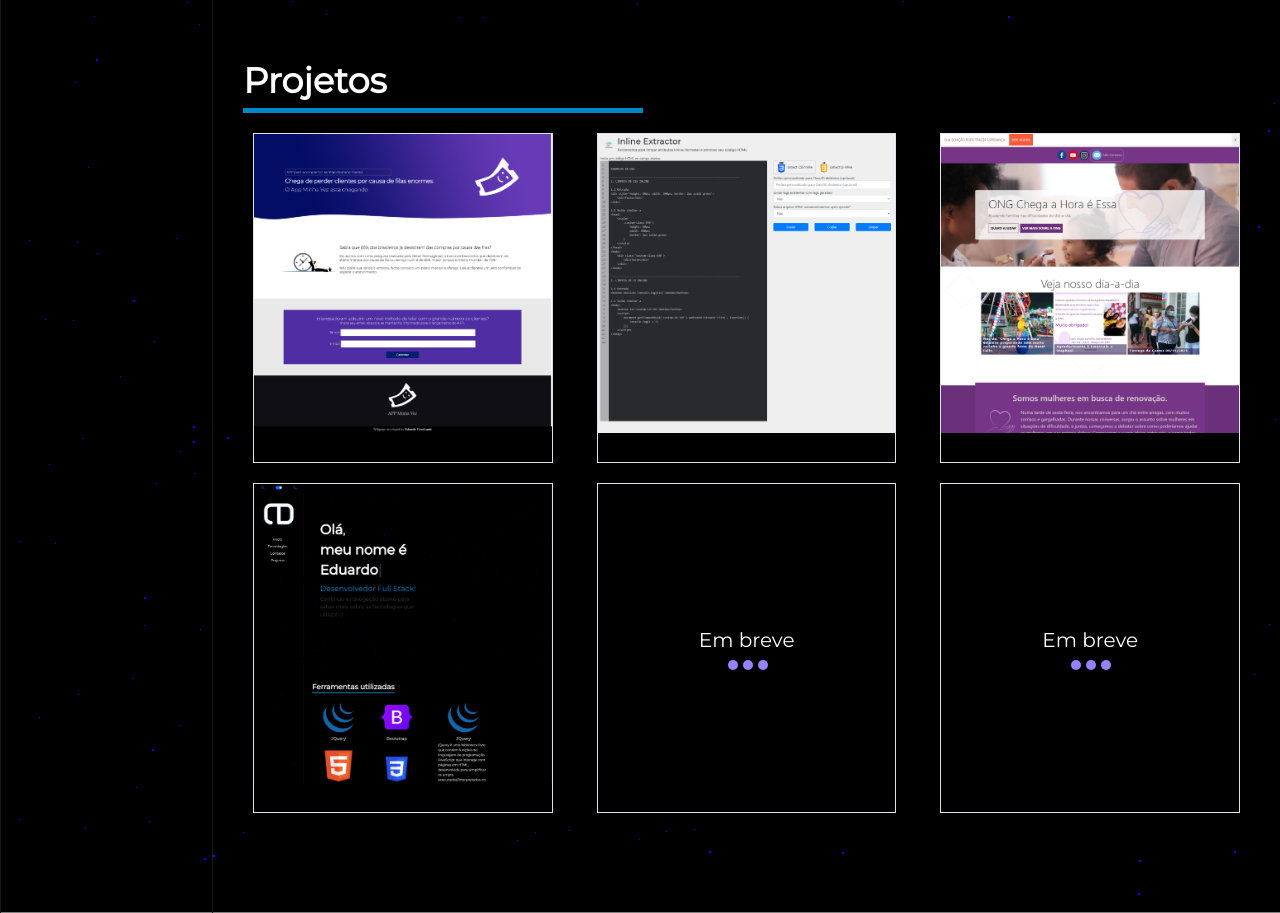
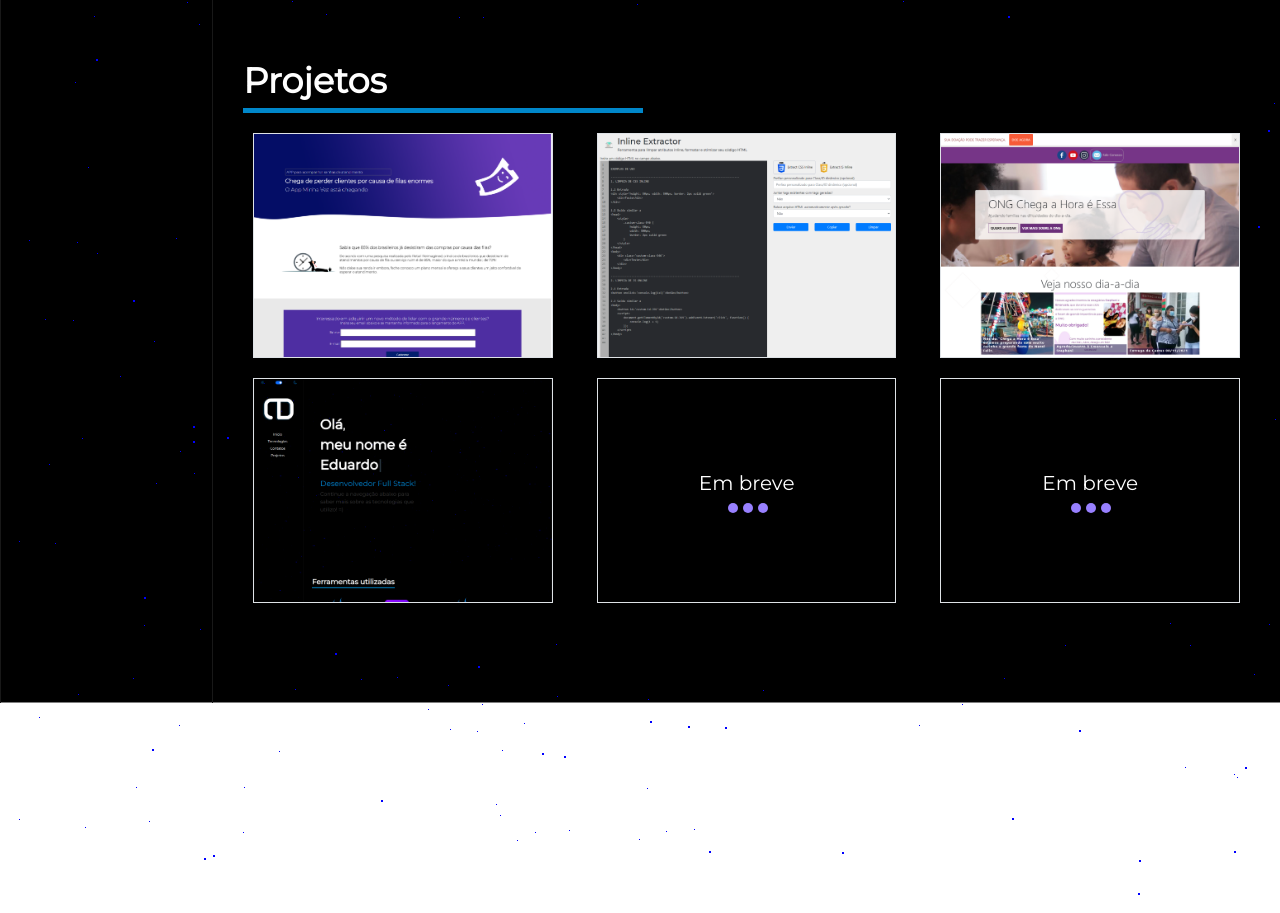
Before and after one commit to EduardoACavalcante/portfolio, a React (Create React App) app: page / in a window 1280 px wide. Shown: the part 2900-3813 px from the top of the page. After the commit the page ends 3603 px from the top, so only its background shows below. Built offline with nearby package versions, Linux system fonts and the light colour scheme.

Commit message:
Editadas imagens de projetos

```diff
--- a/src/components/sections/Projects.js
+++ b/src/components/sections/Projects.js
@@ -12,35 +12,35 @@ class Projects extends Component{
                     <Row style={{borderBottom: "5px solid #0087ca", width: "400px", textAlign: "center", margin: "35px 0 10px", fontSize: "35px", fontWeight: "bold", color: "var(--secondary-color)"}}>Projetos</Row>
                     <Row>
                       <Col md={4}>
-                        <div className="p-0 border" style={{minHeight: "330px"}}>
+                        <div className="p-0 border" style={{height: "225px", overflow: "hidden"}}>
                           <a href="https://minhavez.app" className="text-center">
                             <img src="projects/minhavez.png" style={{width: "100%"}}/>
                           </a>
                         </div>
                       </Col>
                       <Col md={4}>
-                        <div className="p-0 border" style={{minHeight: "330px"}}>
+                        <div className="p-0 border" style={{height: "225px", overflow: "hidden"}}>
                           <a href="https://inline-extractor.vercel.app" className="text-center">
                             <img src="projects/inline-extractor.png" style={{width: "100%"}}/>
                           </a>
                         </div>
                       </Col>
                       <Col md={4}>
-                        <div className="p-0 border" style={{minHeight: "330px"}}>
+                        <div className="p-0 border" style={{height: "225px", overflow: "hidden"}}>
                           <a href="https://chee.com.br" className="text-center">
                             <img src="projects/chega-hora-essa.png" style={{width: "100%"}}/>
                           </a>
                         </div>
                       </Col>
                       <Col md={4}>
-                        <div className="p-0 border" style={{minHeight: "330px"}}>
+                        <div className="p-0 border" style={{height: "225px", overflow: "hidden"}}>
                           <a href="https://eduardocavalcante.vercel.app" className="text-center">
                             <img src="projects/portifolio.png" style={{width: "100%"}}/>
                           </a>
                         </div>
                       </Col>
                       <Col md={4} className="d-none d-md-block">
-                        <div className="p-3 border d-flex justify-content-center align-items-center project-div square" style={{minHeight: "330px", color: "var(--secondary-color)"}}>
+                        <div className="p-3 border d-flex justify-content-center align-items-center project-div square" style={{height: "225px", overflow: "hidden", color: "var(--secondary-color)"}}>
                           <div className="ml-auto mr-auto">
                             <div>Em breve</div>
                             <div style={{marginLeft: "44px", marginTop: "5px"}}>
@@ -50,7 +50,7 @@ class Projects extends Component{
                         </div>
                       </Col>
                       <Col md={4} className="col-md-4 d-none d-md-block">
-                        <div className="p-3 border d-flex justify-content-center align-items-center project-div square" style={{minHeight: "330px", color: "var(--secondary-color)"}}>
+                        <div className="p-3 border d-flex justify-content-center align-items-center project-div square" style={{height: "225px", overflow: "hidden", color: "var(--secondary-color)"}}>
                           <div className="ml-auto mr-auto">
                             <div>Em breve</div>
                             <div style={{marginLeft: "44px", marginTop: "5px"}}>
```
